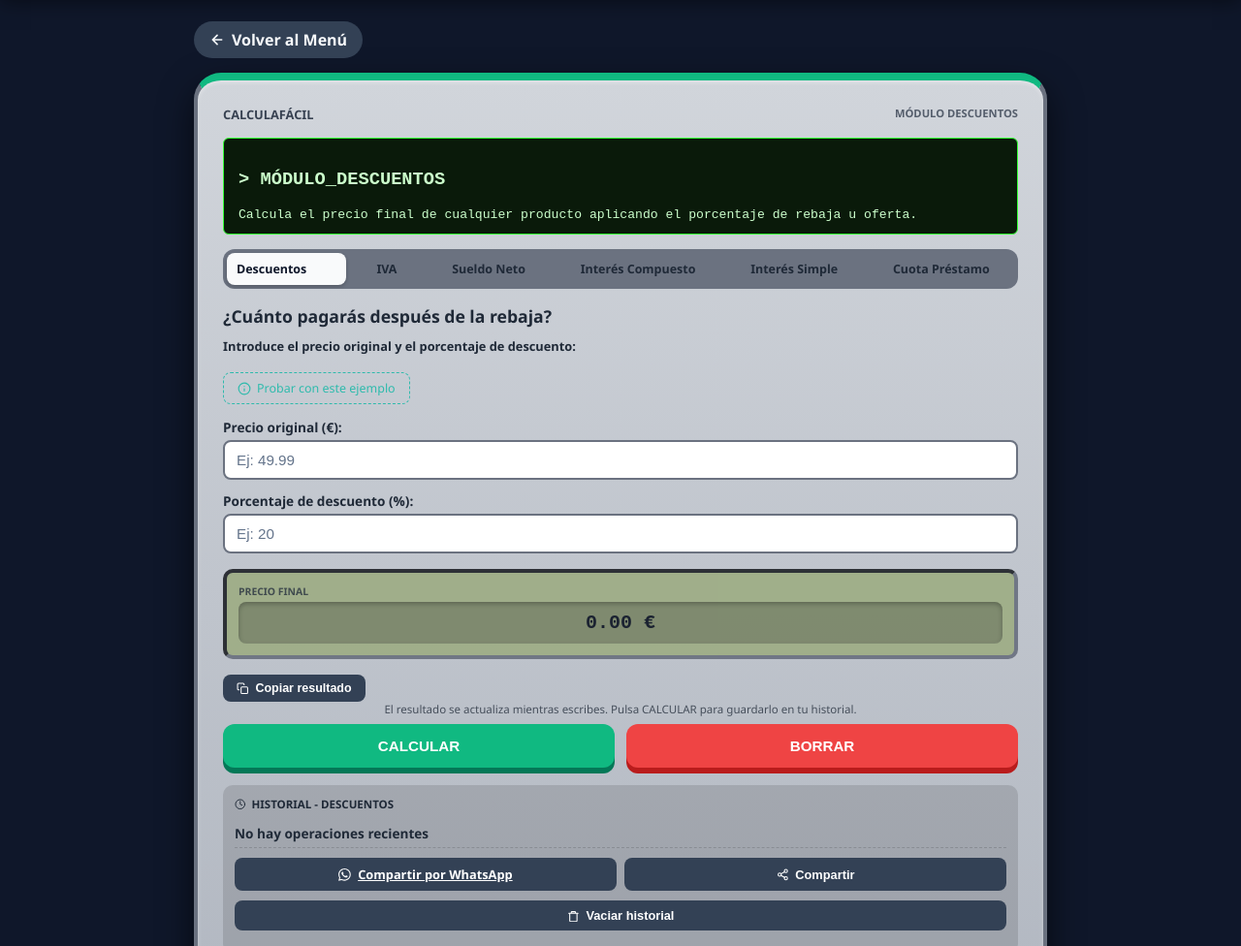
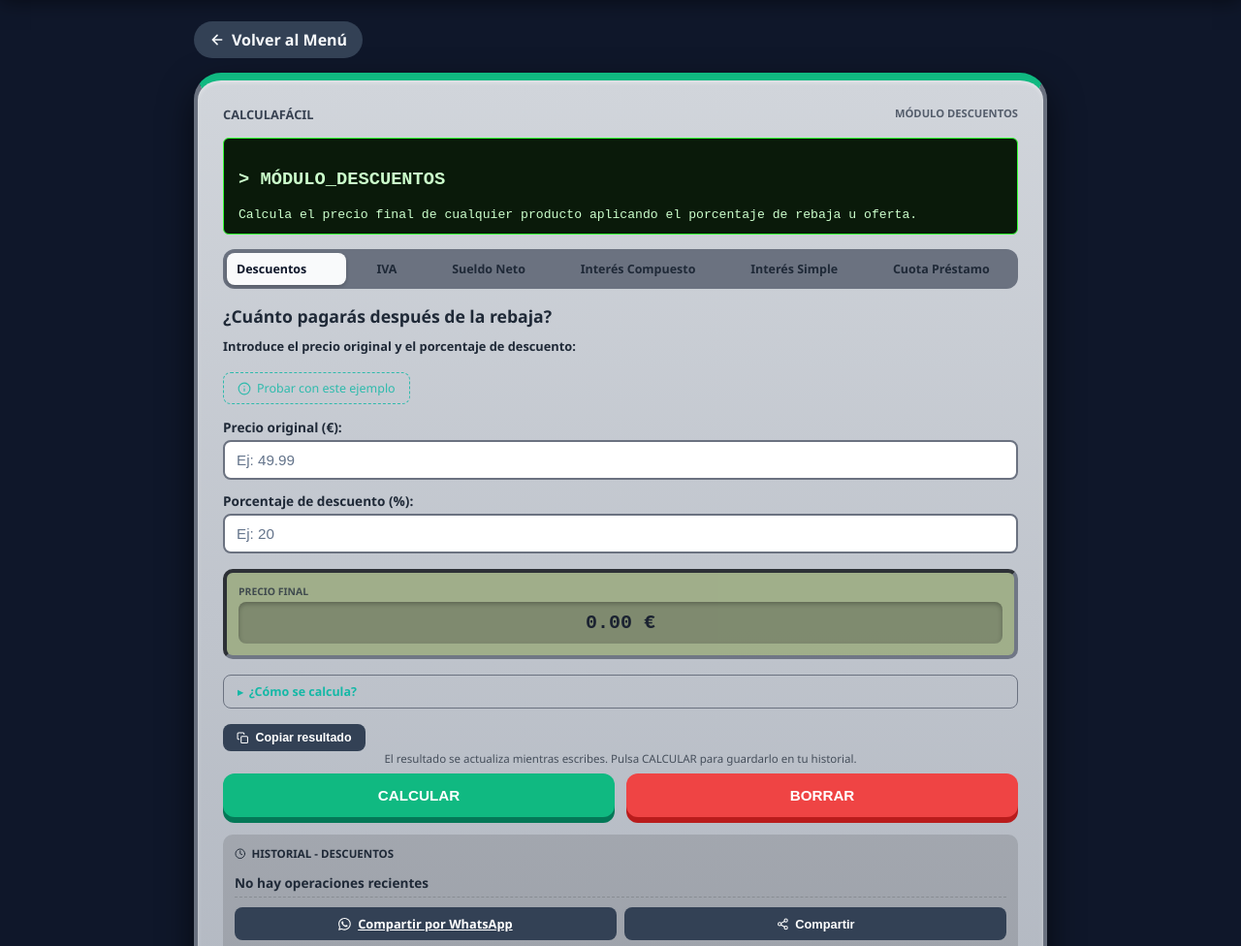
Before and after one commit to calculafacil/CalculaFacil, a website: page descuentos/index.html in a window 1280 px wide. Shown: the part 88-1064 px from the top of the page at 97% size. Drawn offline with Linux system fonts and the light colour scheme.

Commit message:
Formula expandible en 12 calculadoras + tests (377 PASS)

```diff
--- a/estilos.css
+++ b/estilos.css
@@ -1505,3 +1505,72 @@ svg.icono {
   flex-shrink: 0;
   stroke: currentColor;
 }
+
+/* ==========================================
+   FÓRMULA EXPANDIBLE
+   ========================================== */
+
+.formula-expandible {
+  margin: 12px 0 16px;
+  border: 1px solid var(--borde-carcasa);
+  border-radius: 8px;
+  overflow: hidden;
+}
+
+.formula-expandible summary {
+  padding: 8px 14px;
+  font-size: 0.78rem;
+  font-weight: bold;
+  color: var(--color-acento);
+  cursor: pointer;
+  list-style: none;
+  display: flex;
+  align-items: center;
+  gap: 6px;
+  user-select: none;
+  transition: background 0.2s;
+}
+
+.formula-expandible summary::-webkit-details-marker {
+  display: none;
+}
+
+.formula-expandible summary::before {
+  content: '▸';
+  font-size: 0.7rem;
+  transition: transform 0.2s;
+}
+
+.formula-expandible[open] summary::before {
+  transform: rotate(90deg);
+}
+
+.formula-expandible summary:hover {
+  background: var(--color-acento-suave);
+}
+
+.formula-contenido {
+  padding: 10px 14px 14px;
+  font-family: "Courier New", monospace;
+  font-size: 0.82rem;
+  line-height: 1.7;
+  color: var(--texto-carcasa);
+  border-top: 1px solid var(--borde-carcasa);
+  background: rgba(148, 163, 184, 0.06);
+}
+
+.formula-contenido code {
+  display: block;
+  margin: 4px 0;
+  white-space: pre-wrap;
+  word-break: break-word;
+}
+
+.formula-contenido small {
+  display: block;
+  margin-top: 8px;
+  font-family: inherit;
+  font-size: 0.72rem;
+  opacity: 0.75;
+  line-height: 1.5;
+}
--- a/js/calculadoras.js
+++ b/js/calculadoras.js
@@ -11,6 +11,8 @@
   CF.registrar({
     id: 'nota-necesaria',
     historialClave: 'historial_necesaria',
+
+    formula: '<code>Nota = (Objetivo − Σ(notas × pesos)) ÷ pesoPendiente</code><br><small>Si el resultado es ≤0, ya tienes el objetivo asegurado. Si es >10, es imposible.</small>',
 
     ejemplo(raiz) {
       const cont = raiz.querySelector('#contenedor-examenes-previos');
@@ -155,6 +157,8 @@
   CF.registrar({
     id: 'media-ponderada',
     historialClave: 'historial_ponderada',
+
+    formula: '<code>Media = Σ(nota × peso) ÷ Σ(pesos)</code><br><small>Cada asignatura aporta su nota multiplicada por su peso. Si los pesos no suman 100%, la media solo representa el curso evaluado hasta ahora.</small>',
 
     ejemplo(raiz) {
       const cont = raiz.querySelector('#contenedor-filas-ponderada');
@@ -312,6 +316,8 @@
     id: 'admision-ebau-pau',
     historialClave: 'historial_ebau',
 
+    formula: '<code>Acceso = Bachillerato × 0,6 + Fase General × 0,4</code><br><code>Admisión = Acceso + Σ (mejores 2 específicas × ponderación)</code><br><small>Solo puntúan las específicas con nota ≥ 5. Se suman las dos con mayor puntuación.</small>',
+
     ejemplo(raiz) {
       const cont = raiz.querySelector('#contenedor-especificas-ebau');
       if (!cont) return;
@@ -410,6 +416,8 @@
     id: 'asistencias-faltas',
     historialClave: 'historial_asistencia',
 
+    formula: '<code>Máx faltas = ⌊Total × (100 − Mínimo) ÷ 100⌋</code><br><code>Restantes = Máx faltas − Faltas actuales</code><br><small>Si las faltas restantes son negativas, has superado el límite permitido.</small>',
+
     ejemplo(raiz) {
       const t = raiz.querySelector('#totalClases');
       const p = raiz.querySelector('#porcentajeMinimo');
@@ -515,6 +523,8 @@
     id: 'descuentos',
     historialClave: 'historial_descuentos',
 
+    formula: '<code>Final = Original × (1 − Descuento ÷ 100)</code><br><code>Ahorro = Original − Final</code><br><small>Un 25% de descuento significa pagar el 75% del precio original.</small>',
+
     ejemplo(raiz) {
       const c = raiz.querySelector('#cantidad');
       const p = raiz.querySelector('#porcentaje');
@@ -573,6 +583,8 @@
   CF.registrar({
     id: 'iva',
     historialClave: 'historial_iva',
+
+    formula: '<code>Con IVA: Total = Base × (1 + Tipo ÷ 100)</code><br><code>Sin IVA: Base = Total ÷ (1 + Tipo ÷ 100)</code><br><small>El IVA en España es 21% general, 10% reducido y 4% superreducido.</small>',
 
     ejemplo(raiz) {
       const i = raiz.querySelector('#importeIva');
@@ -635,6 +647,8 @@
   CF.registrar({
     id: 'sueldo-neto',
     historialClave: 'historial_sueldo',
+
+    formula: '<code>Neto = Bruto × (1 − IRPF − Seguridad Social)</code><br><small>IRPF según tramos: 12% (hasta 12.450€), 15% (hasta 20.200€), 19% (hasta 35.200€), 24% (hasta 60.000€). Seguridad Social: 6,35% fijo.</small>',
 
     ejemplo(raiz) {
       const b = raiz.querySelector('#brutoAnual');
@@ -734,6 +748,8 @@
     id: 'nota-de-corte',
     historialClave: 'historial_corte',
 
+    formula: '<code>Diferencia = Tu nota − Nota de corte</code><br><small>Si la diferencia es ≥ 0, entras. Si es negativa, te faltan esos puntos.</small>',
+
     ejemplo(raiz) {
       const a = raiz.querySelector('#notaAdmisionCorte');
       const c = raiz.querySelector('#notaCorteGrado');
@@ -798,6 +814,8 @@
   CF.registrar({
     id: 'interes-compuesto',
     historialClave: 'historial_interes',
+
+    formula: '<code>FV = C × (1 + r/n)<sup>nt</sup> + A × [((1 + r/n)<sup>nt</sup> − 1) ÷ (r/n)]</code><br><small>C = capital inicial, A = aportación mensual, r = tasa anual, n = 12 (mensual), t = años. Los intereses se generan sobre el capital acumulado, no solo sobre el inicial.</small>',
 
     ejemplo(raiz) {
       const c = raiz.querySelector('#capitalInicial');
@@ -1030,6 +1048,8 @@
   CF.registrar({
     id: 'porcentajes',
     historialClave: 'historial_porcentajes',
+
+    formula: '<code>Sacar: Resultado = Cantidad × Porcentaje ÷ 100</code><br><code>Qué es: % = Parte ÷ Total × 100</code><br><code>Variación: Δ% = (Nuevo − Antiguo) ÷ |Antiguo| × 100</code><br><code>Regla de tres directa: D = B × C ÷ A</code>',
 
     ejemplo(raiz) {
       const c = raiz.querySelector('#cantidadBase');
@@ -1185,6 +1205,8 @@
     id: 'interes-simple',
     historialClave: 'historial_interes_simple',
 
+    formula: '<code>Total = C × (1 + r × t)</code><br><code>Interés = C × r × t</code><br><small>C = capital, r = tasa anual (decimal), t = años. A diferencia del compuesto, los intereses NO se reinvierten sobre sí mismos.</small>',
+
     ejemplo(raiz) {
       const c = raiz.querySelector('#capitalSimple');
       const t = raiz.querySelector('#tasaSimple');
@@ -1374,6 +1396,8 @@
   CF.registrar({
     id: 'cuota-prestamo',
     historialClave: 'historial_prestamo',
+
+    formula: '<code>Cuota = P × [r(1+r)<sup>n</sup>] ÷ [(1+r)<sup>n</sup> − 1]</code><br><small>P = principal, r = tipo de interés mensual, n = total de cuotas. Esta es la fórmula francesa usada por todos los bancos españoles.</small>',
 
     ejemplo(raiz) {
       const im = raiz.querySelector('#importePrestamo');
--- a/js/core.js
+++ b/js/core.js
@@ -462,6 +462,7 @@ window.CF = (function () {
       if (def.iniciar) def.iniciar(raiz);
 
       inyectarBotonEjemplo(raiz);
+      inyectarFormula(raiz);
 
       if (window.dataLayer) {
         window.dataLayer.push({ 'event': 'vista_calculadora', 'ruta': def.id });
@@ -510,6 +511,18 @@ window.CF = (function () {
     boton.dataset.action = 'cargar-ejemplo';
     boton.innerHTML = '<svg class="icono" viewBox="0 0 24 24" fill="none" stroke="currentColor" stroke-width="2" stroke-linecap="round" aria-hidden="true"><circle cx="12" cy="12" r="10"/><path d="M12 16v-4M12 8h.01"/></svg> Probar con este ejemplo';
     instruccion.insertAdjacentElement('afterend', boton);
+  }
+
+  function inyectarFormula(raiz) {
+    if (!raiz) return;
+    const def = REGISTRO[raiz.dataset.calculadora];
+    if (!def || !def.formula) return;
+    const lcd = raiz.querySelector('.pantalla-lcd');
+    if (!lcd) return;
+    const details = document.createElement('details');
+    details.className = 'formula-expandible';
+    details.innerHTML = '<summary>¿Cómo se calcula?</summary><div class="formula-contenido">' + def.formula + '</div>';
+    lcd.insertAdjacentElement('afterend', details);
   }
 
   // BARRA DE PESTAÑAS DESLIZABLE: muestra flechas y degradados en los
```
